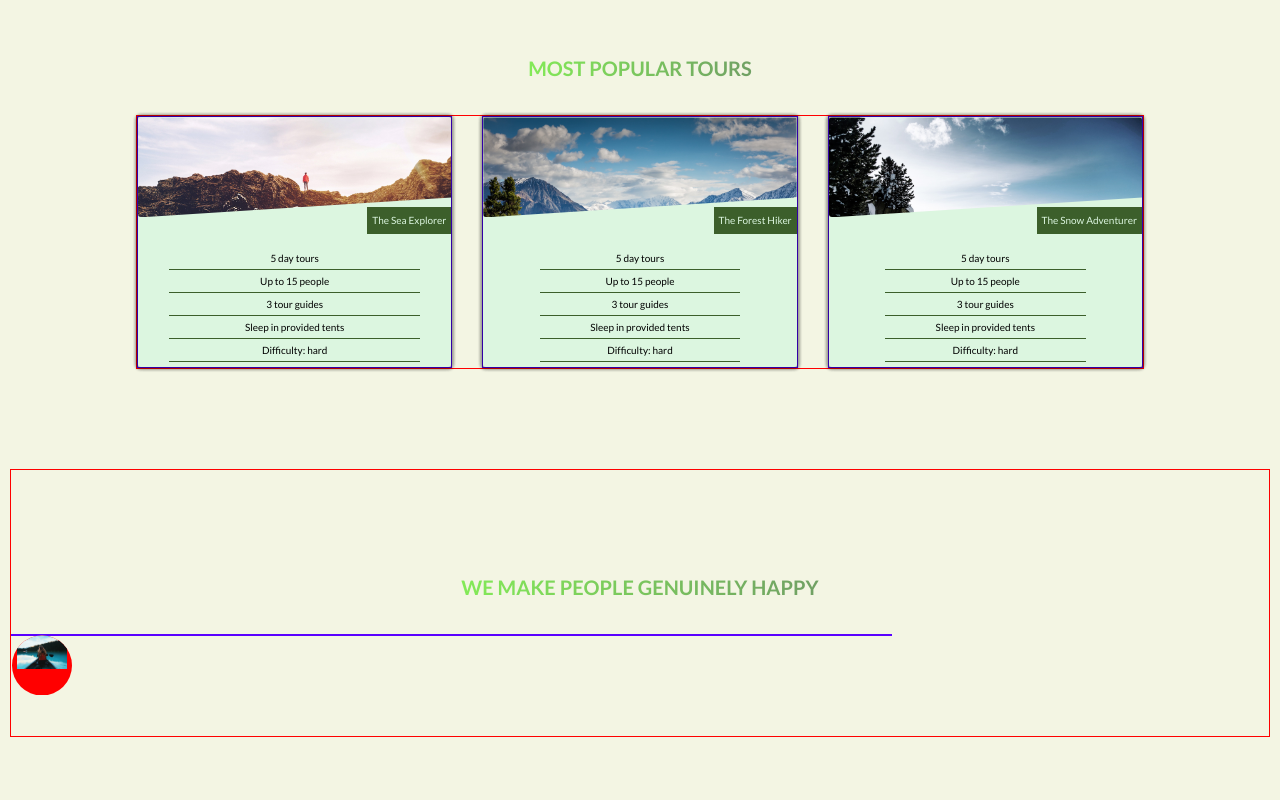
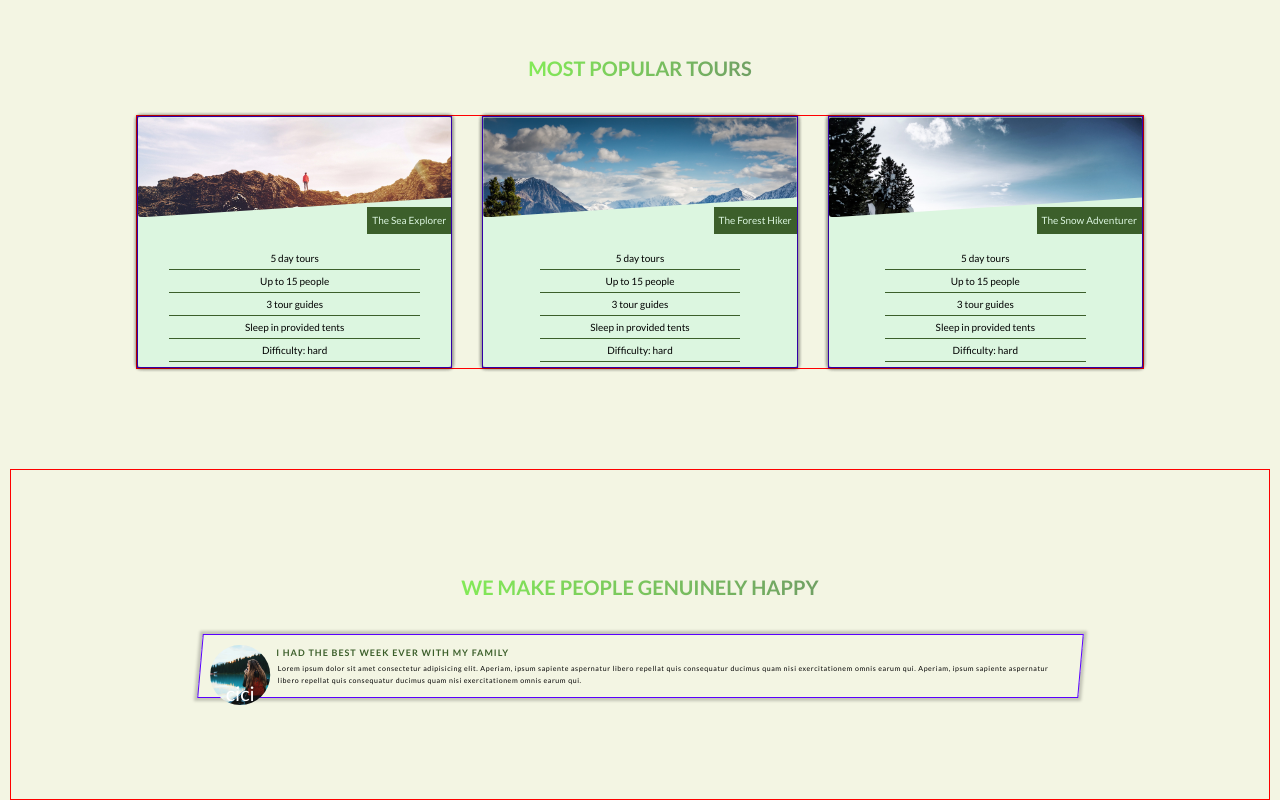
Before and after one commit to wantingPeng/animation-basic, a website: page index.html in a window 1280 px wide. Shown: the part 1408-2208 px from the top of the page. Before the commit the page ends 2145 px from the top, so only its background shows below. Drawn offline with Linux system fonts and the light colour scheme.

Commit message:
feedback__box blocked feedback__circle
i hovered circle, no response : fixed by adding z-index: 999;

```diff
--- a/index.html
+++ b/index.html
@@ -209,9 +209,16 @@
     We make people genuinely happy  </h2>
 
   <div class="feedback__box">
-   <div class="circle">
-<img class="circle__img" src="img/nat-8.jpg" alt="">
+   <div class="circle feedback__circle">
+<img class="feedback__img " src="img/nat-8.jpg" alt="">
+<figcaption class=" feedback__caption">cici</figcaption>
+
    </div>
+
+   <h3 class="text__title uppercase margen-button-small">I had the best week ever with my family</h3>
+   <p class="text__content"> Lorem ipsum dolor sit amet consectetur adipisicing elit. Aperiam, ipsum sapiente aspernatur libero repellat quis consequatur
+    ducimus quam nisi exercitationem omnis earum qui. Aperiam, ipsum sapiente aspernatur libero
+    repellat quis consequatur ducimus quam nisi exercitationem omnis earum qui.</p>
   </div>
 
 </section>
--- a/sass/component/_circle.scss
+++ b/sass/component/_circle.scss
@@ -4,11 +4,8 @@
 .circle{
   width: 6rem;
   height: 6rem;
-  background-color: red;
   float: left;
   shape-outside: circle(50%);
     clip-path: circle(50%);
-&__img{
-  width: 5rem;
+
 }
-}
--- a/sass/pages/home.scss
+++ b/sass/pages/home.scss
@@ -67,8 +67,54 @@ margin-top: -20vh;
     padding:10rem 0;
     border: 1px solid red;
 
+
     &__box{
+      margin: 0 auto;
+padding: 1rem;
       border: 1px solid rgb(89, 0, 255);
       max-width: 70%;
-    }
-   }
+      text-align: left;
+      box-shadow: $box-shadow;
+     transform: skewX(-5deg) ;
+
+   & > * {
+    transform: skewX(5deg);
+  }
+ }
+ &__circle{
+/* transform: translateX(-1rem); */
+  margin-right: 1rem;
+  position: relative;
+z-index: 999;
+      &:hover .feedback__caption{
+    top: 50%;
+  }
+  &:hover .feedback__img{
+    transform: scale(1);
+    /* filter: blur(1px); */
+
+}
+}
+
+ &__img{
+    height: 100%;
+    transform: translate(-1.3rem);
+    transition: transform .7s;
+    backface-visibility: hidden;
+  transform: scale(1.4);
+
+}
+  &__caption{
+    position: absolute;
+    top: 80%;
+    left: 50%;
+    transform: translate(-50%, -50%);
+    color: white;
+    font-size: $font-h4;
+    transition: top 1s;
+    /* opacity: 0; */
+
+
+  }
+
+}
```
Also changed, not shown: sass/main.css, sass/pages/home.css, style.css, 3 other files.
